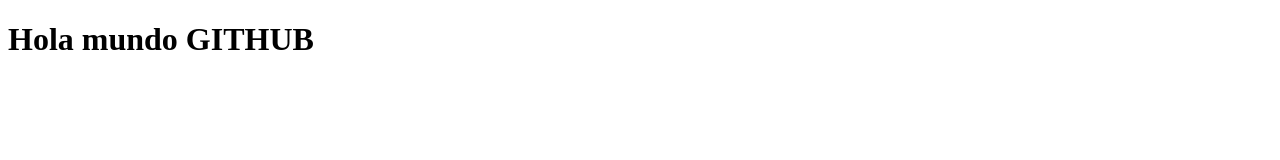
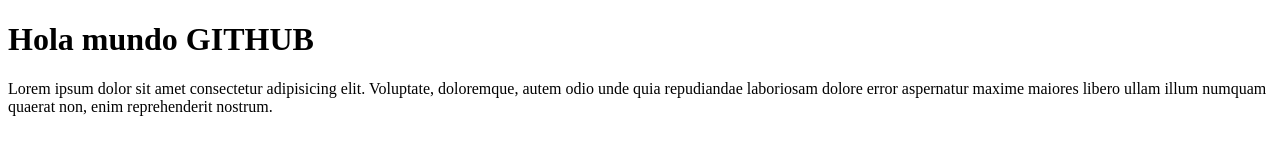
Before and after one commit to DtorresM21/ejemploAgiles, a plain HTML site: page index.html in a window 1280 px wide. Drawn offline with Linux system fonts and the light colour scheme.

Commit message:
Update index.html
Actualizacion de codigo 8:48

```diff
--- a/index.html
+++ b/index.html
@@ -8,5 +8,8 @@
 </head>
 <body>
     <h1>Hola mundo GITHUB</h1>
+    <p>Lorem ipsum dolor sit amet consectetur adipisicing elit.
+        Voluptate, doloremque, autem odio unde quia repudiandae laboriosam dolore
+         error aspernatur maxime maiores libero ullam illum numquam quaerat non, enim reprehenderit nostrum.</p>
 </body>
 </html>
```
